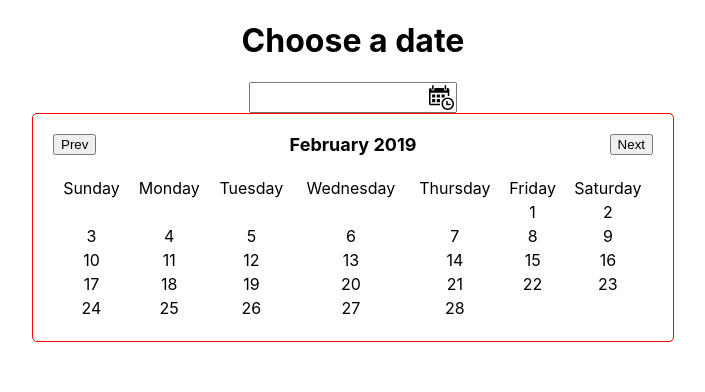
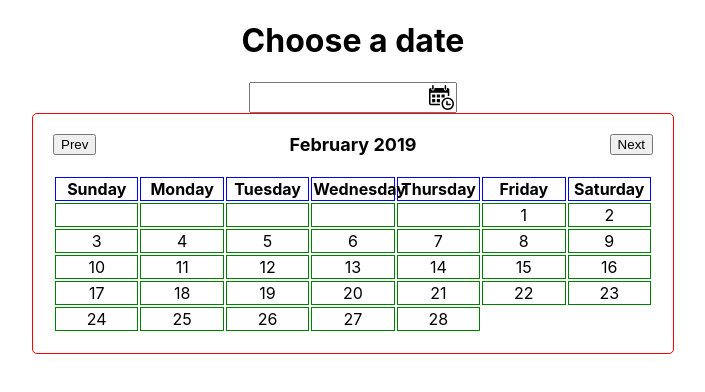
Before and after one commit to AlanaFarkas/date-picker, a React (Create React App) app: page / in a window 1280 px wide. Both pictures are taken after a click on the picture 728 px from the left and 97 px from the top of the page. Shown: the top 392 px of the page, without its empty margins (287-992 px from the left). Built offline with nearby package versions, Linux system fonts and the light colour scheme.

Commit message:
feat: starts styles

```diff
--- a/src/App.js
+++ b/src/App.js
@@ -93,7 +93,7 @@ class App extends Component {
     let calendarWeeks = dates.map((week, i) => {
       return (
         <tr key={i}>
-          {week.map(number => <td key={i}>{number}</td>)}
+          {week.map(number => <DateCells key={i}>{number}</DateCells>)}
         </tr>
       )
     })
@@ -135,5 +135,9 @@ const CalendarImg = styled.img`
 `;
 
 const WeekDayData = styled.td`
+  border: 1px blue solid;
+`;
 
+const DateCells = styled.td`
+  border: 1px green solid;
 `;
--- a/src/CalendarContainer.js
+++ b/src/CalendarContainer.js
@@ -12,7 +12,7 @@ const CalendarContainer = ({year, month, days, dates, handleNext, handlePrev}) =
                     <NextButton onClick={handleNext}>Next</NextButton>
                 </CalendarCaption>
                 <tbody>
-                    <tr>{days}</tr>
+                    <Weekdays>{days}</Weekdays>
                     {dates}
                 </tbody>
             </CalendarTable>
@@ -32,10 +32,11 @@ const Calendar = styled.div`
 
 const CalendarTable = styled.table`
     width: 100%;
+    table-layout: fixed;
 `;
 
 const PrevButton = styled.button`
-  float: left;
+    float: left;
 `;
 
 const NextButton = styled.button`
@@ -52,3 +53,7 @@ const CalendarMonthYear = styled.div`
     display: inline-block;
     font-weight: bold;
 `;
+
+const Weekdays = styled.tr`
+    font-weight: bold;
+`;
```
